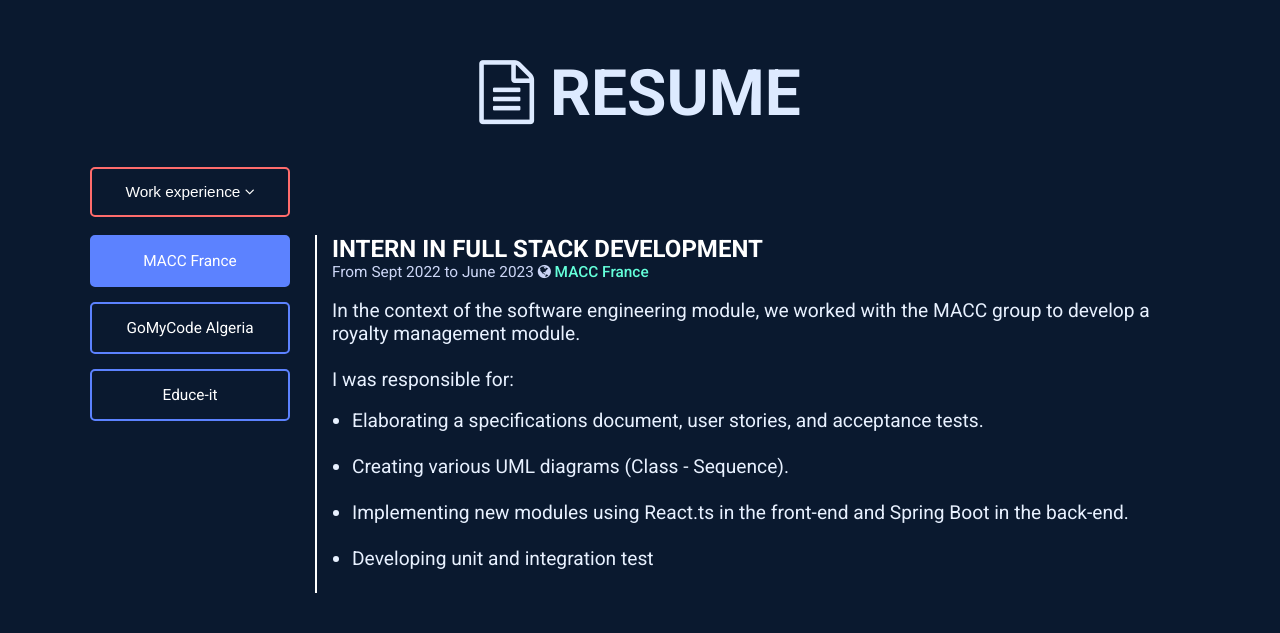
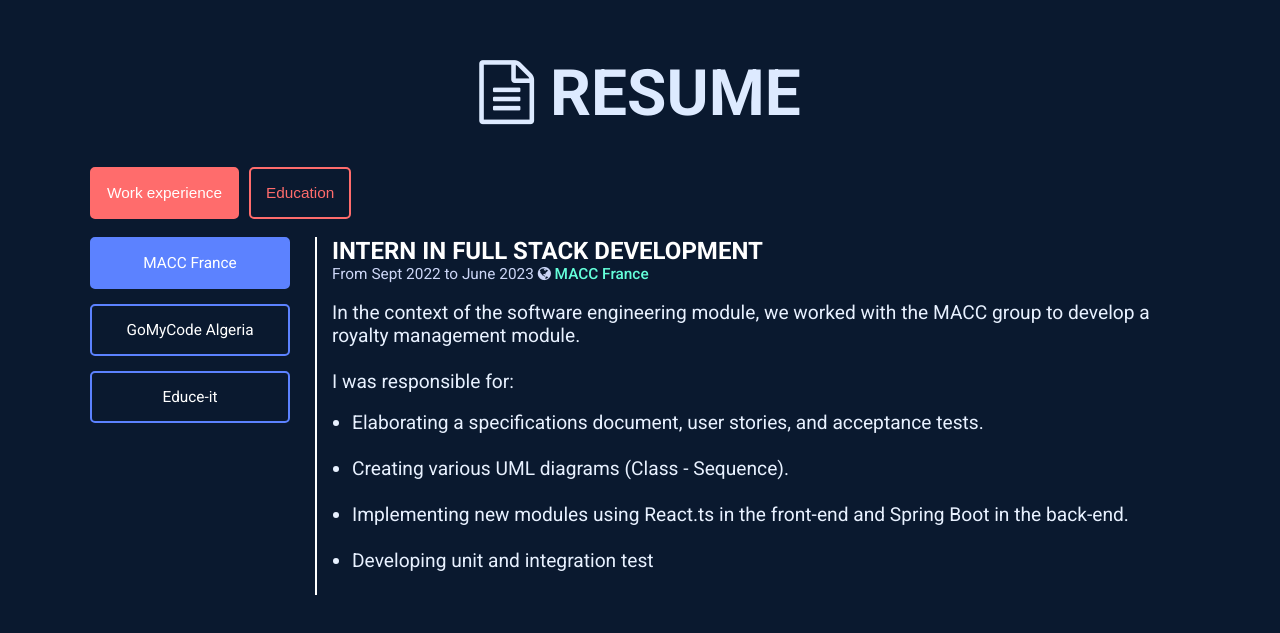
Before and after one commit to ZaPuncakeu/portfolio-v2, a React (Vite) app: page / in a window 1280 px wide. Shown: the part 744-1377 px from the top of the page. Built offline with nearby package versions, Linux system fonts and the light colour scheme; a web font is replaced by a local one.

Commit message:
old version

```diff
--- a/src/components/Resume/index.tsx
+++ b/src/components/Resume/index.tsx
@@ -50,8 +50,14 @@ export default function Resume() {
             <br /><br />
             <div className='selection'>
                 <button className={`${selected === 'work' ? 'selected' : ''}`} onClick={() => handleSelection('work')}>
-                    {text.Resume.work_experience.title} <i className='fa fa-angle-down'></i>
+                    {text.Resume.work_experience.title}
                 </button>
+                <button className={`${selected === 'edu' ? 'selected' : ''}`} onClick={() => handleSelection('edu')}>
+                    {text.Resume.education.title}
+                </button>
+                {/*<button className={`${selected === 'edu' ? 'selected' : ''}`} onClick={() => handleSelection('edu')}>
+                    {text.Resume.education.title}
+        </button>*/}
             </div>
             <br />
             {
--- a/src/components/Resume/style.scss
+++ b/src/components/Resume/style.scss
@@ -15,8 +15,7 @@
         gap: 10px;
 
         button {
-            height: 50px;
-            width: 200px;
+            padding: 15px;
             font-size: 1rem;
             font-size: clamp(0.8rem, 1.2vw, 1rem);
             border-radius: 5px;
@@ -107,7 +106,7 @@
             }
 
             .selected {
-                /*background-color: var(--dark-resume-selection-button-border-color);*/
+                background-color: var(--dark-resume-selection-button-border-color);
                 color: var(--dark-resume-button-text-color);
             }
         }
```
